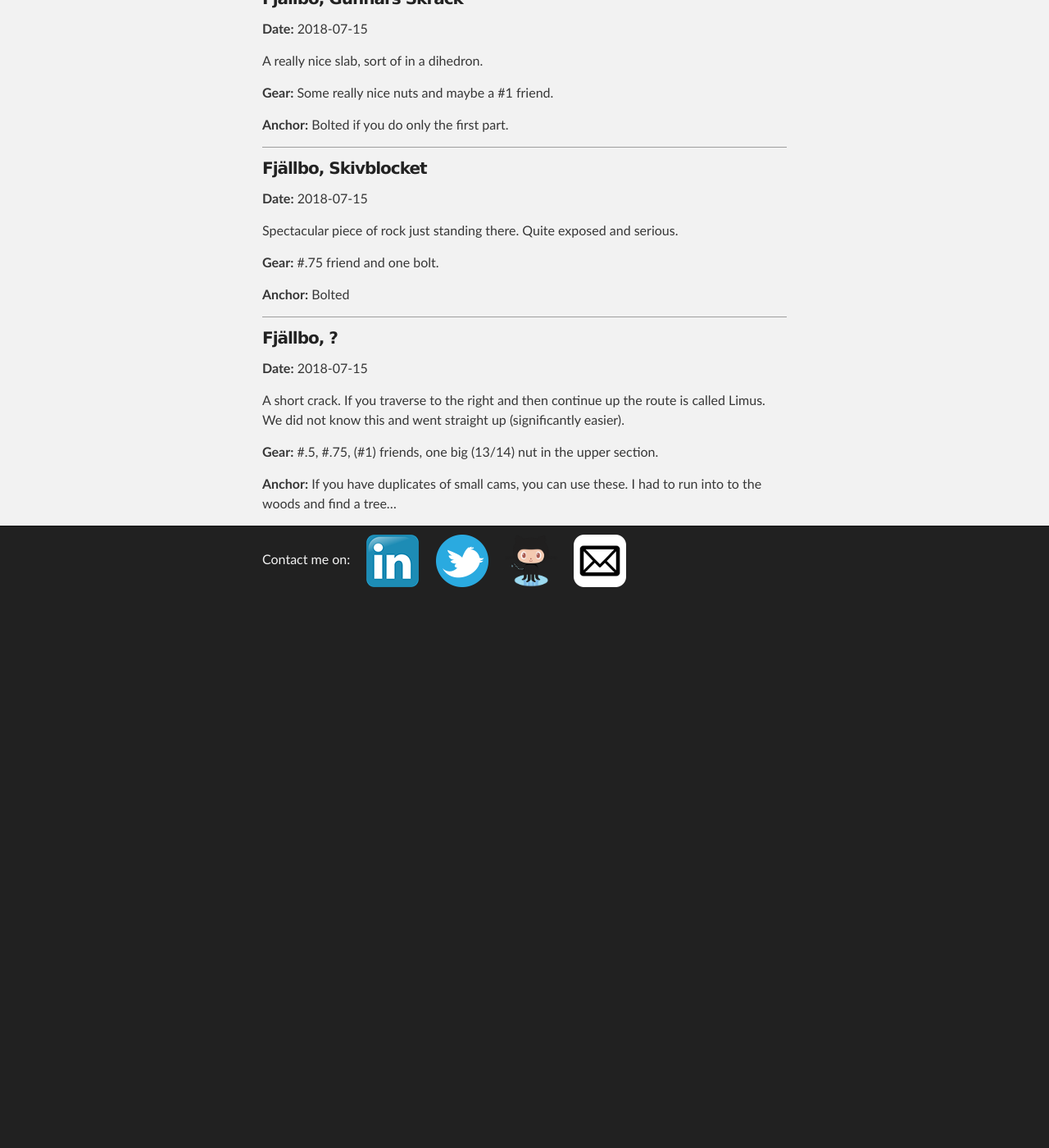
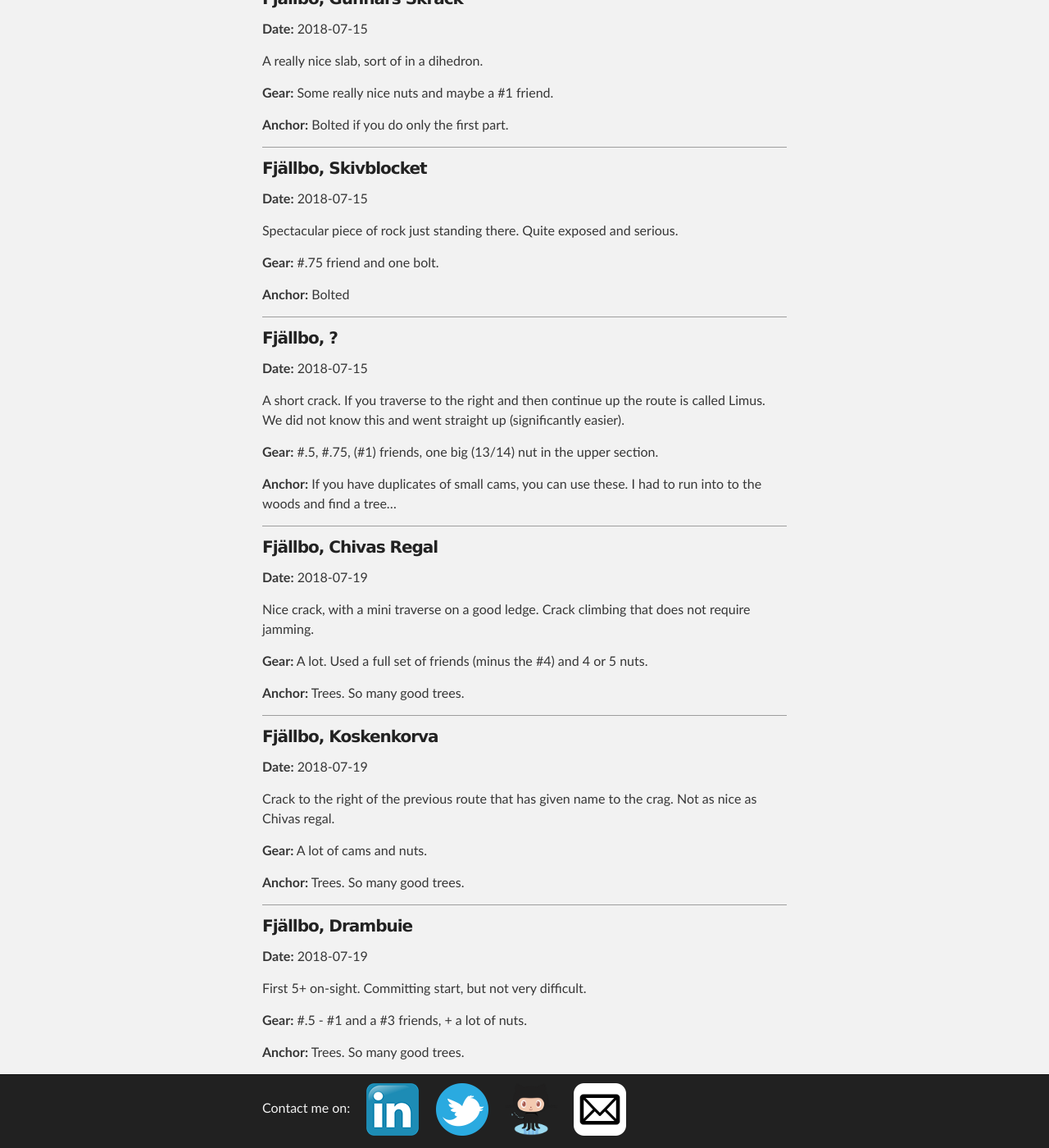
Before and after one commit to ErikThorsell/erikthorsell.github.io, a Jekyll site: the page built from ticklist.md, in a window 1280 px wide and 1400 px high, scrolled down 3255 px. Shown: the whole window at 82% size. Built offline with Jekyll 4.4.1, drawn with Linux system fonts in a browser that asks for light colours; our own code applies the rules of GitHub Pages for plain Markdown files; before the commit the page ends 3986 px from its top, so only the background shows below that; grey boxes are pictures that could not be loaded.

Commit message:
Update ticklist

```diff
--- a/ticklist.md
+++ b/ticklist.md
@@ -212,3 +212,41 @@
 
 **Anchor:** If you have duplicates of small cams, you can use these. I had to
 run into to the woods and find a tree...
+
+---
+
+### Fjällbo, Chivas Regal ###
+
+**Date:** 2018-07-19
+
+Nice crack, with a mini traverse on a good ledge. Crack climbing that does not
+require jamming.
+
+**Gear:** A lot. Used a full set of friends (minus the \#4) and 4 or 5 nuts.
+
+**Anchor:** Trees. So many good trees.
+
+---
+
+### Fjällbo, Koskenkorva ###
+
+**Date:** 2018-07-19
+
+Crack to the right of the previous route that has given name to the crag. Not as
+nice as Chivas regal.
+
+**Gear:** A lot of cams and nuts.
+
+**Anchor:** Trees. So many good trees.
+
+---
+
+### Fjällbo, Drambuie ###
+
+**Date:** 2018-07-19
+
+First 5+ on-sight. Committing start, but not very difficult.
+
+**Gear:** \#.5 - \#1 and a \#3 friends, + a lot of nuts.
+
+**Anchor:** Trees. So many good trees.
```
